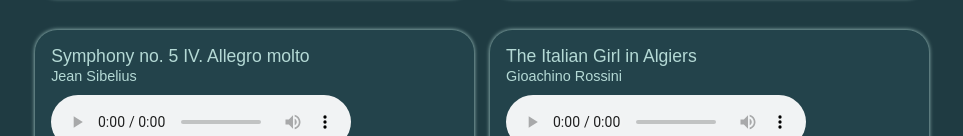
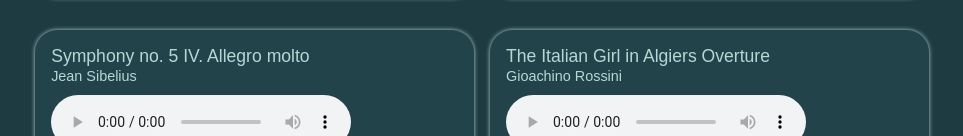
Before and after one commit to adotterer/adotterer.github.io, a React (Create React App) app: page /music in a window 1280 px wide. Shown: the part 904-1040 px from the top of the page, without its empty margins (158-1121 px from the left). Built offline with nearby package versions, Linux system fonts and the light colour scheme; a web font is replaced by a local one.

Commit message:
Overture

```diff
--- a/src/Music.jsx
+++ b/src/Music.jsx
@@ -169,7 +169,7 @@ export default function Music() {
 
             <Container>
                 <figcaption className="audio__title_composer">
-                <span className="audio_title">The Italian Girl in Algiers</span>
+                <span className="audio_title">The Italian Girl in Algiers Overture</span>
                 <div>
                     <span className="black__bg composer">
                     Gioachino Rossini
```
